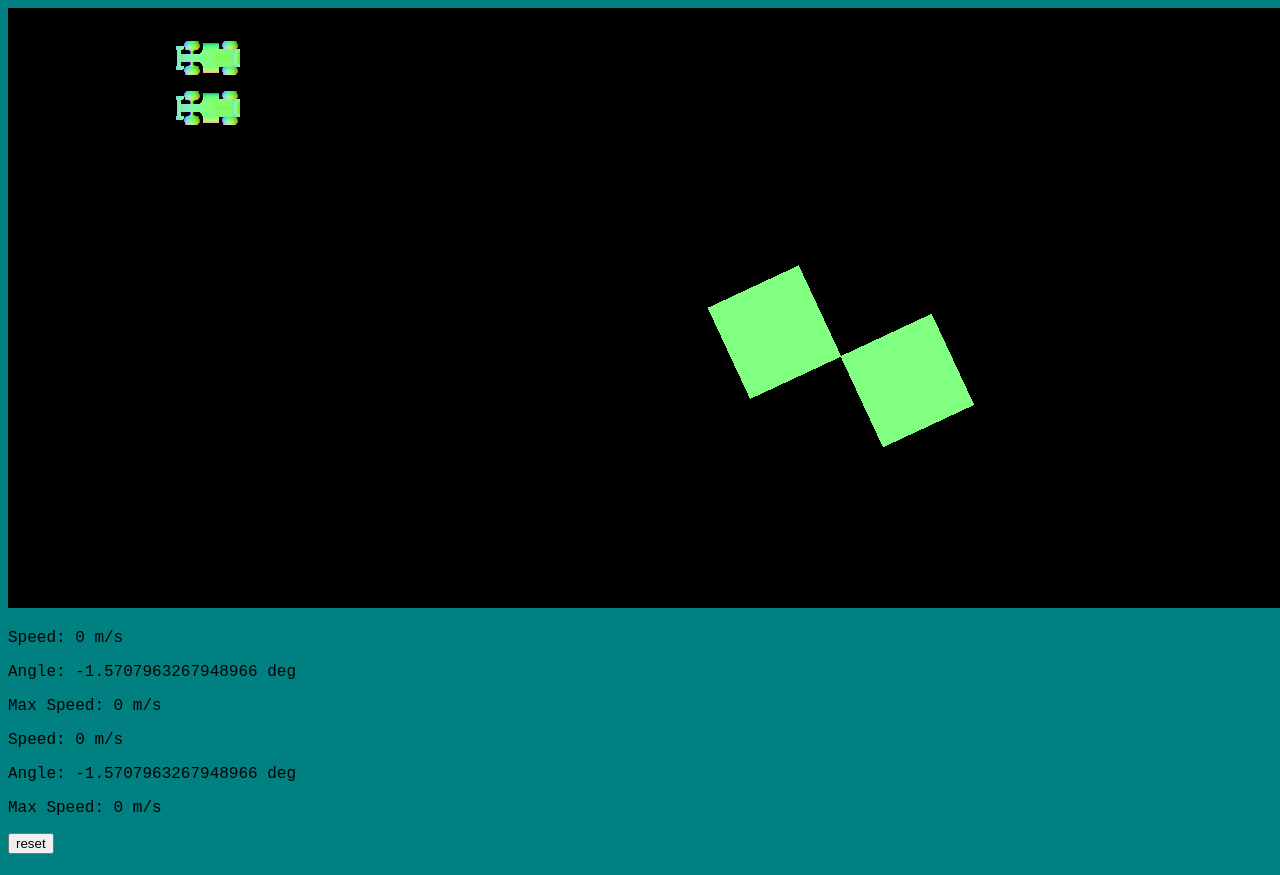
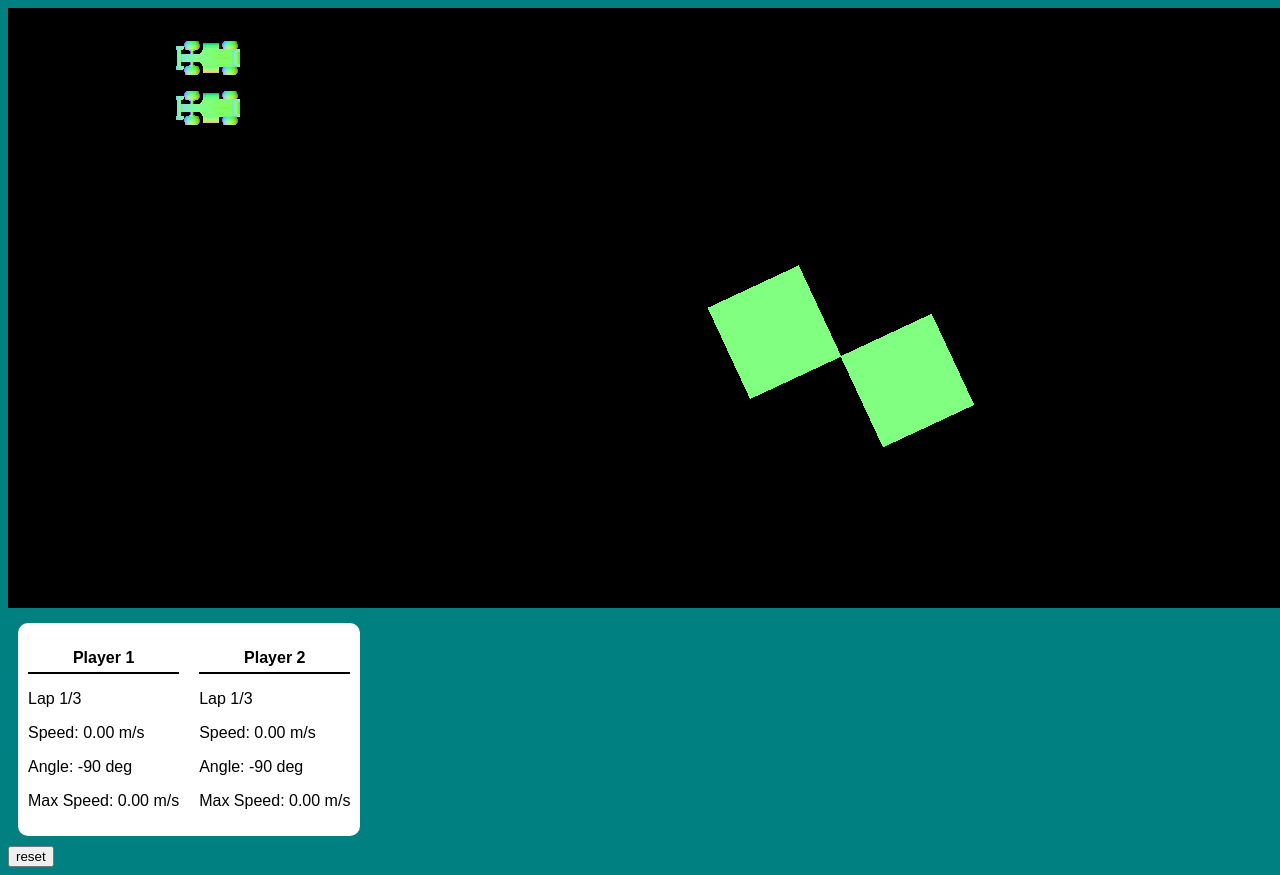
Before and after one commit to iamthetoaster/VectorKart, a website with bundled scripts: page index.html in a window 1280 px wide. Shown: the top 875 px of the page. Built offline with nearby package versions, Linux system fonts and the light colour scheme.

Commit message:
Extend, stylize, and cleanup dashboard for multiplayer

```diff
--- a/src/engine/Dashboard.js
+++ b/src/engine/Dashboard.js
@@ -1,3 +1,5 @@
+const LAP_TOTAL = 3;
+
 class Dashboard {
   constructor(parentNode, cars) {
     this.parent = parentNode;
@@ -7,6 +9,9 @@ class Dashboard {
     for (let index = 0; index < cars.length; index++) {
       const carDash = Dashboard.makeElement('div', 'car-dash',
         `player-${index + 1}-dashboard`);
+      const title = Dashboard.addField(carDash, 'car-dash-title', 'span');
+      title.textContent = `Player ${index + 1}`;
+      Dashboard.addField(carDash, 'lap');
       Dashboard.addField(carDash, 'speed');
       Dashboard.addField(carDash, 'angle');
       Dashboard.addField(carDash, 'max-speed');
@@ -24,15 +29,25 @@ class Dashboard {
 
   update() {
     for (let index = 0; index < this.carDashes.length; index++) {
-      const statistics = {
-        speed: this.carDashes[index].querySelector('.speed'),
-        angle: this.carDashes[index].querySelector('.angle'),
-        maxSpeed: this.carDashes[index].querySelector('.max-speed'),
+      const carDash = this.carDashes[index];
+      const car = this.cars[index];
+
+      const dash = {
+        lap: carDash.querySelector('.lap'),
+        speed: carDash.querySelector('.speed'),
+        angle: carDash.querySelector('.angle'),
+        maxSpeed: carDash.querySelector('.max-speed'),
       };
 
-      statistics.speed.textContent = `Speed: ${this.cars[index].getSpeed()} m/s`;
-      statistics.angle.textContent = `Angle: ${this.cars[index].rotation} deg`;
-      statistics.maxSpeed.textContent = `Max Speed: ${this.cars[index].maxSpeed} m/s`;
+      const lap = car.lap || 1;
+      const speed = car.getSpeed().toFixed(2);
+      const angle = car.getRotationDeg().toFixed(0);
+      const maxSpeed = car.maxSpeed.toFixed(2);
+
+      dash.lap.textContent = `Lap ${lap}/${LAP_TOTAL}`;
+      dash.speed.textContent = `Speed: ${speed} m/s`;
+      dash.angle.textContent = `Angle: ${angle} deg`;
+      dash.maxSpeed.textContent = `Max Speed: ${maxSpeed} m/s`;
     }
   }
 
@@ -48,8 +63,8 @@ class Dashboard {
     return element;
   }
 
-  static addField(dash, className, id) {
-    const field = Dashboard.makeElement('p', className, id);
+  static addField(dash, className, id, overrideType = 'p') {
+    const field = Dashboard.makeElement(overrideType, className, id);
     dash.append(field);
 
     return field;
--- a/src/state-objects/Car.js
+++ b/src/state-objects/Car.js
@@ -16,11 +16,16 @@ export default class Car extends GameObject3D {
     this.rotation = -Math.PI / 2;
 
     // Player Stats
+    this.lap = 0;
     this.maxSpeed = 0;
   }
 
   get velocity() {
     return new Vector3(this._velocity);
+  }
+
+  getRotationDeg() {
+    return (this.rotation / Math.PI) * 180;
   }
 
   getSpeed() {
--- a/src/style.css
+++ b/src/style.css
@@ -9,6 +9,27 @@ canvas {
     background-color: white;
 }
 
+#dashboard {
+  display: flex;
+  width: fit-content;
+  margin: 10px;
+  background-color: white;
+  border-radius: 10px;
+  font-family: Arial, Helvetica, sans-serif;
+}
+
+.car-dash-title {
+  text-align: center;
+  font-weight: bold;
+  border-color: black;
+  border-bottom: solid 2px;
+  padding-bottom: 5px;
+}
+
+.car-dash {
+  margin: 10px;
+}
+
 #car {
     width: 100px;
     height: auto;
```
